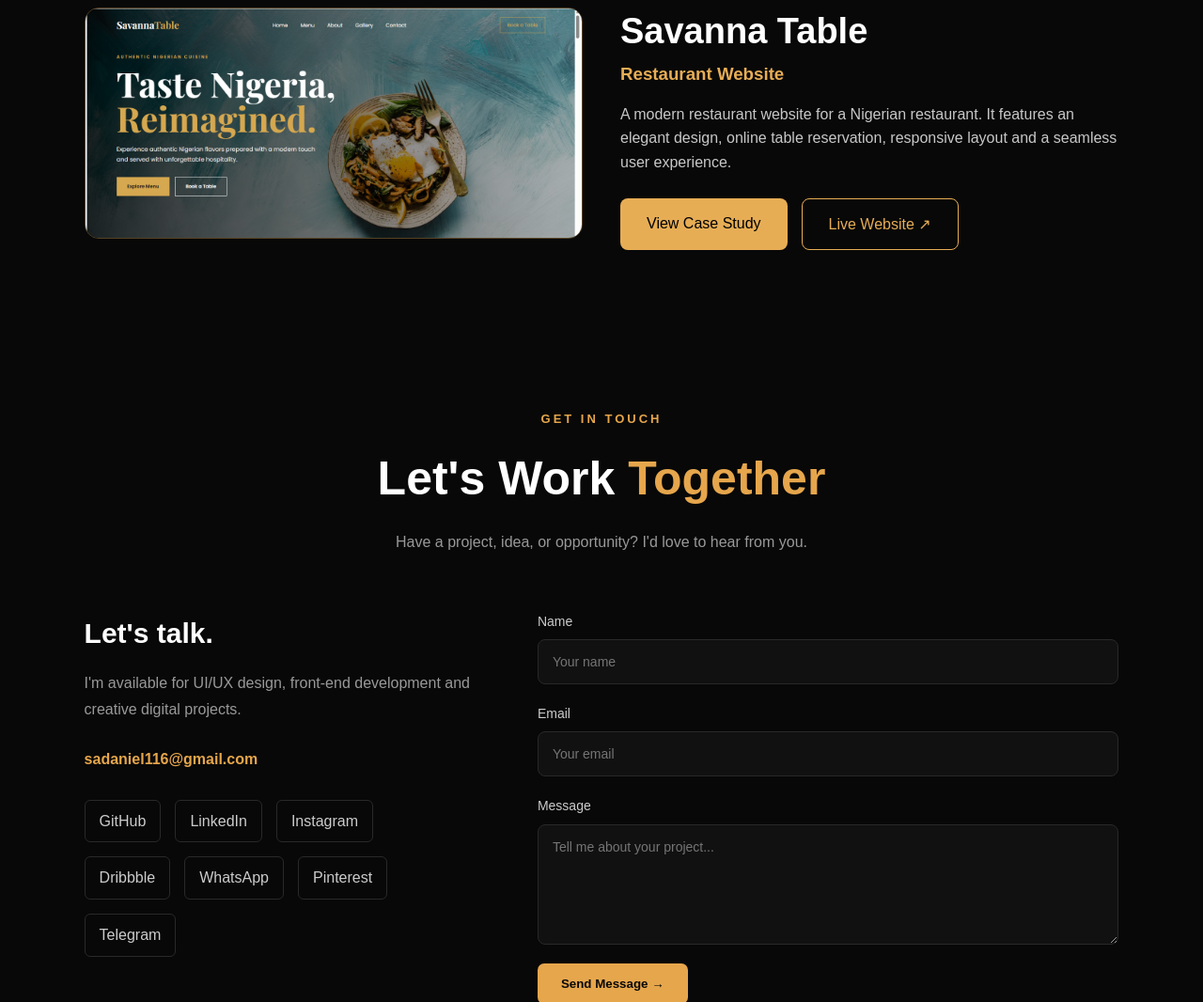
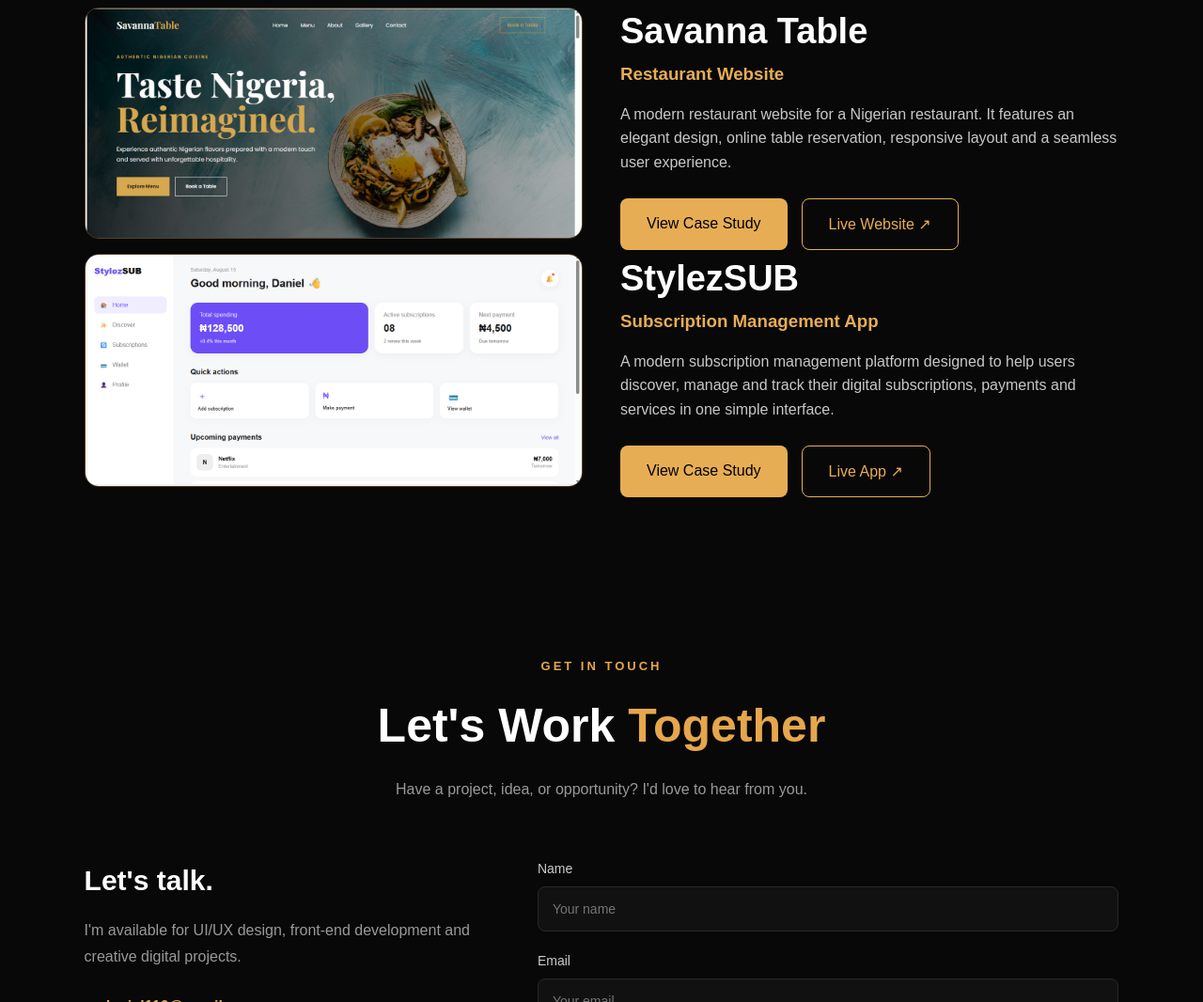
Before and after one commit to sirdanny116/my-portfolio, a plain HTML site: page index.html in a window 1280 px wide. Shown: the part 3116-4182 px from the top of the page at 94% size. Drawn offline with nearby package versions, Linux system fonts and the light colour scheme.

Commit message:
Add files via upload

```diff
--- a/index.html
+++ b/index.html
@@ -412,7 +412,7 @@
                 <h2>Featured Project</h2>
             </div>
 
-
+                    <!-- SAVANNA TABLE -->
             <div class="project-card">
 
                 <div class="project-image">
@@ -457,7 +457,49 @@
                 </div>
 
             </div>
+                   <!-- STYLEZSUB -->
+            <div class="project-card">
 
+                <div class="project-image">
+
+                    <img
+                        src="stylezsub.png"
+                        alt="StylezSUB subscription management app"
+                    >
+
+                </div>
+
+                <div class="project-info">
+
+                    <h2>StylezSUB</h2>
+
+                    <h3>Subscription Management App</h3>
+
+                    <p>
+                        A modern subscription management platform designed to help
+                        users discover, manage and track their digital subscriptions,
+                        payments and services in one simple interface.
+                    </p>
+
+                    <div class="project-buttons">
+
+                        <a href="stylezsub/stylezsub-case-study.html" class="primary-btn">
+                            View Case Study
+                        </a>
+
+                        <a
+                            href="https://sirdanny116.github.io/stylezsub/"
+                            target="_blank"
+                            class="secondary-btn"
+                        >
+                            Live App ↗
+                        </a>
+
+                    </div>
+
+                </div>
+
+            </div>
         </section>
 
                 <!-- =========================
```
